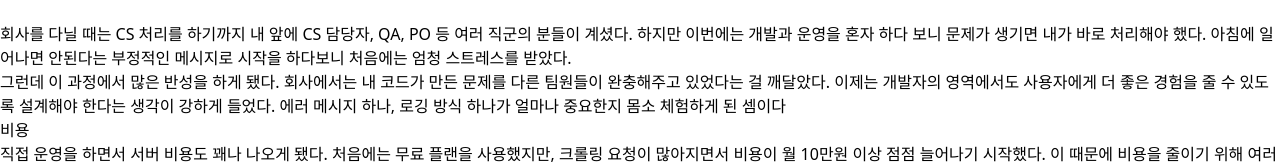
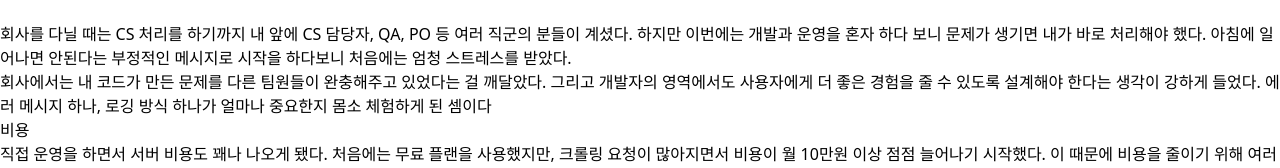
Before and after one commit to gyumong/gyugyublog, a Next.js app: page /daily/chukchukhaksa-prod in a window 1280 px wide. Shown: the part 5328-5496 px from the top of the page. Built offline with nearby package versions, Linux system fonts and the light colour scheme.

Commit message:
refact: 최최최종

```diff
--- a/pages/daily/chukchukhaksa-prod.mdx
+++ b/pages/daily/chukchukhaksa-prod.mdx
@@ -326,7 +326,7 @@ export async function GET() {
 
 회사를 다닐 때는 CS 처리를 하기까지 내 앞에 CS 담당자, QA, PO 등 여러 직군의 분들이 계셨다. 하지만 이번에는 개발과 운영을 혼자 하다 보니 문제가 생기면 내가 바로 처리해야 했다. 아침에 일어나면 안된다는 부정적인 메시지로 시작을 하다보니 처음에는 엄청 스트레스를 받았다.
 
-그런데 이 과정에서 많은 반성을 하게 됐다. 회사에서는 내 코드가 만든 문제를 다른 팀원들이 완충해주고 있었다는 걸 깨달았다. 이제는 개발자의 영역에서도 사용자에게 더 좋은 경험을 줄 수 있도록 설계해야 한다는 생각이 강하게 들었다. 에러 메시지 하나, 로깅 방식 하나가 얼마나 중요한지 몸소 체험하게 된 셈이다
+회사에서는 내 코드가 만든 문제를 다른 팀원들이 완충해주고 있었다는 걸 깨달았다. 그리고 개발자의 영역에서도 사용자에게 더 좋은 경험을 줄 수 있도록 설계해야 한다는 생각이 강하게 들었다. 에러 메시지 하나, 로깅 방식 하나가 얼마나 중요한지 몸소 체험하게 된 셈이다
 
 #### 비용
 
```
